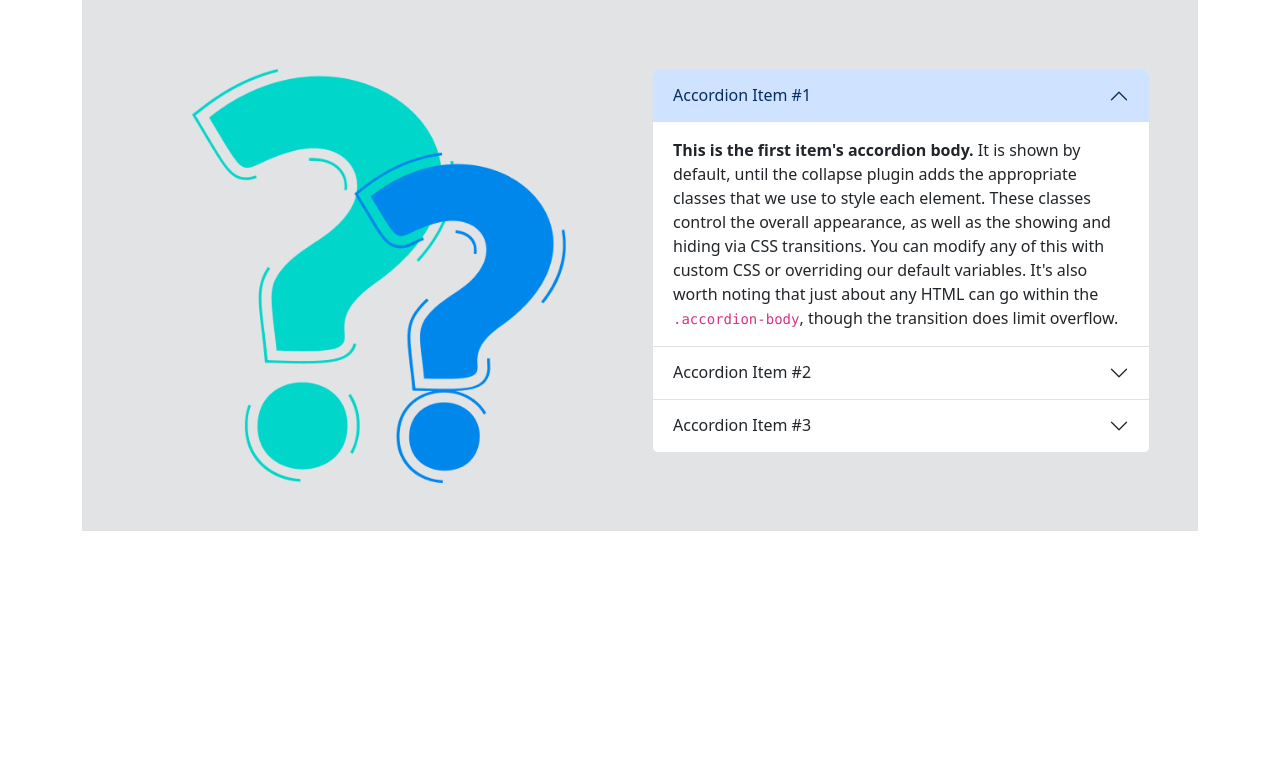
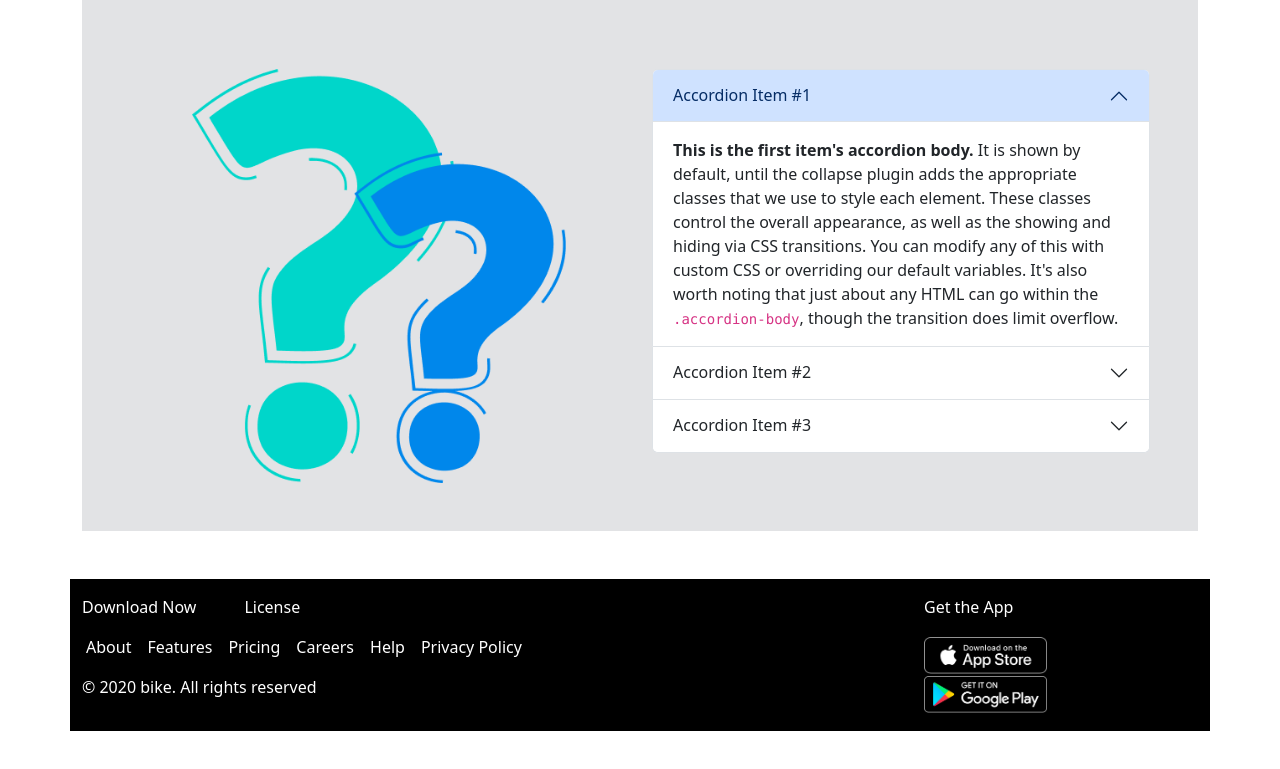
Before and after one commit to iqbalzaber/bikers-zone, a plain HTML site: page index.html in a window 1280 px wide. Shown: the part 2579-3348 px from the top of the page. Before the commit the page ends 3110 px from the top, so only its background shows below. Drawn offline with nearby package versions, Linux system fonts and the light colour scheme.

Commit message:
website-done

```diff
--- a/css/style.css
+++ b/css/style.css
@@ -1,3 +1,8 @@
 .bikers-zone-red{
     background-color: rgb(180, 153, 153);
 }
+
+.list-item{
+    list-style: none;
+    text-align: start;
+}
--- a/index.html
+++ b/index.html
@@ -290,7 +290,34 @@
 
 
  <!-- footer -->
- <footer>
+ <footer class="col-12">
+    <section class=" row  bg-black py-3  my-5">
+        <div class="d-flex justify-content-between">
+             <div>
+            <div class="d-flex">
+                <p class="text-white ">Download Now</p>
+                <p class="text-white ps-5">License</p>
+            </div>
+
+
+            <ul class=" d-flex ps-1  text-white  list-item">
+                <li>About</li>
+                <li class="ps-3">Features</li>
+                <li class="ps-3">Pricing</li>
+                <li class="ps-3">Careers</li>
+                <li class="ps-3">Help</li>
+                <li class="ps-3">Privacy Policy</li>
+            </ul>
+            <p class="text-white">© 2020 bike. All rights reserved</p>
+
+        </div>
+        <div class="row d-grid pe-1">
+           <p class="text-white">Get the App</p>
+           <img class="w-50"  src="images/ios.png" alt="">
+           <img class="w-50" src="images/android.png" alt="">
+        </div>
+    </div>
+    </section>
 
  </footer>
 
```
